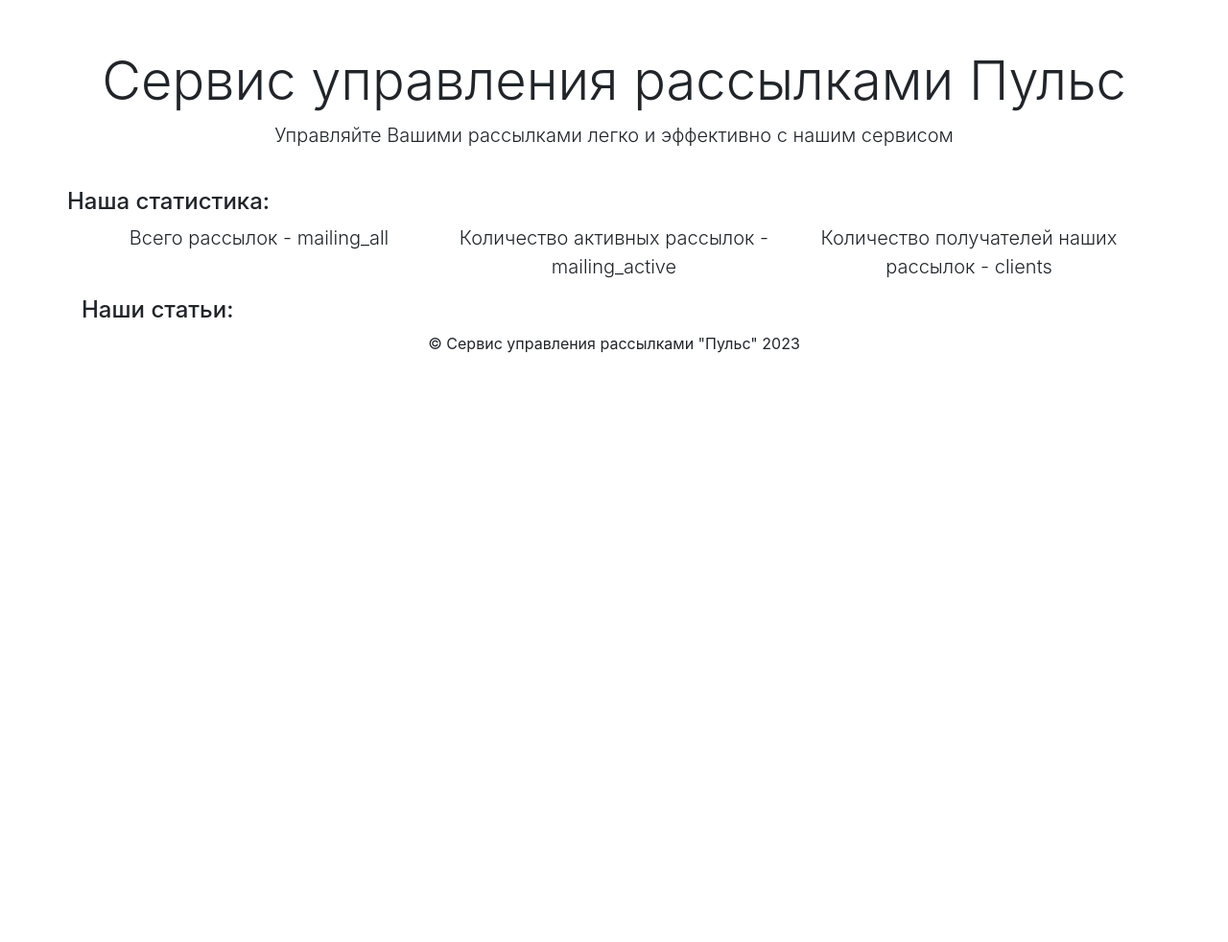
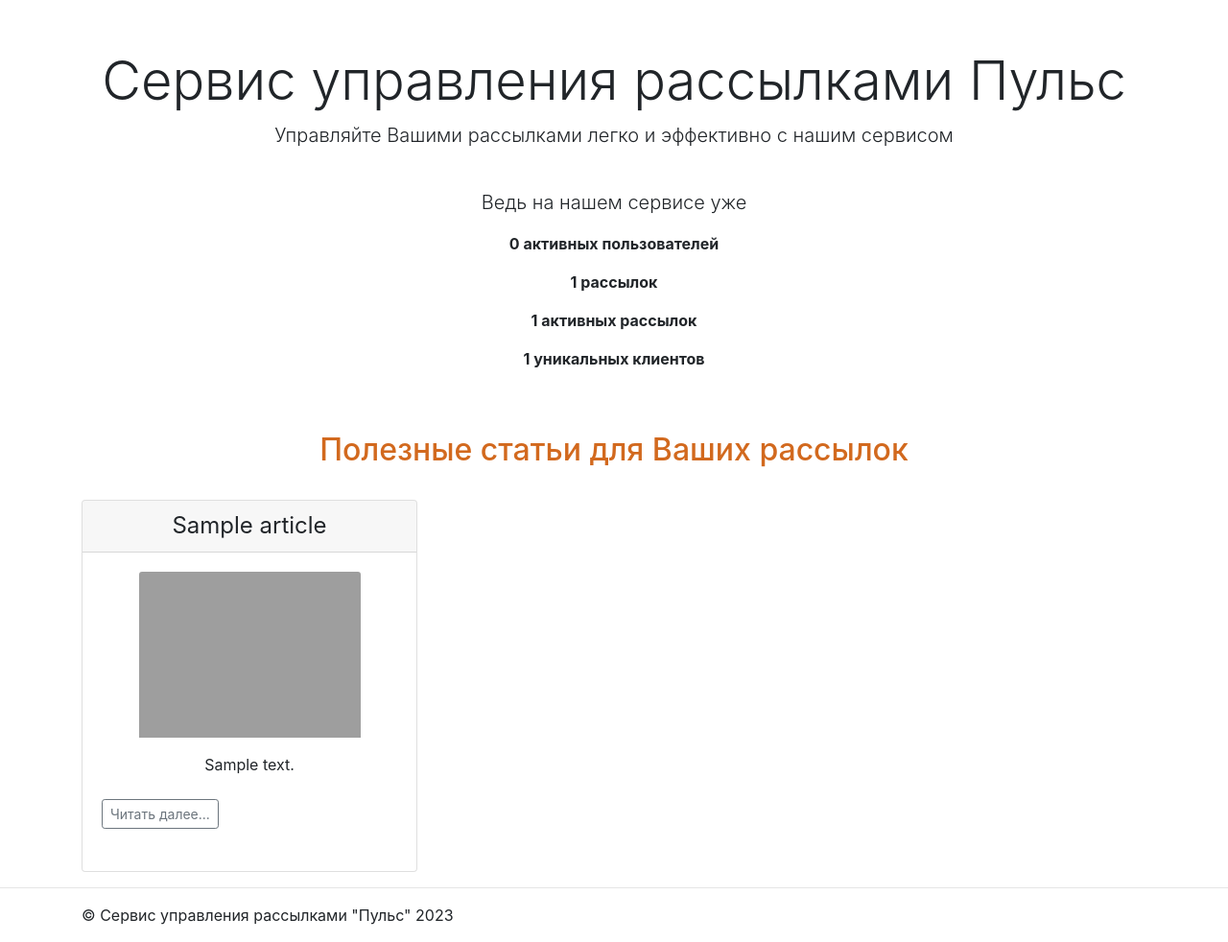
Before and after one commit to VeraSamohina/course_work_6_Django, a Django app: page / in a window 1280 px wide. Shown: the part 207-1189 px from the top of the page at 96% size. Before the commit the page ends 575 px from the top, so only its background shows below. Run offline with Django 4.2, Linux system fonts and the light colour scheme; tables that the repository leaves empty hold one stand-in row (values such as "Sample post"); some libraries are stand-ins or nearby versions; grey boxes are pictures that could not be loaded.

Commit message:
change homepage, add docstrings

```diff
--- a/mailing/templates/mailing/index.html
+++ b/mailing/templates/mailing/index.html
@@ -3,36 +3,95 @@
 <div class="pricing-header px-3 py-3 pt-md-5 pb-md-4 mx-auto text-center">
     <h1 class="display-4">Сервис управления рассылками Пульс</h1>
     <p class="lead"> Управляйте Вашими рассылками легко и эффективно с нашим сервисом</p>
+
 </div>
 <div>
+        <div class="col text-center ">
+            <p class="lead"> Ведь на нашем сервисе уже</p>
+            <p><strong> {{ count_users}} активных пользователей </strong></p>
+            <p><strong> {{ count_mailing }} рассылок</strong></p>
+             <p><strong> {{ count_active_mailing }} активных рассылок</strong></p>
+             <p> <strong>{{ count_unique_clients  }} уникальных клиентов</strong></p>
+
+        </div>
+    </div>
+{% if user.is_authenticated and not user.is_staff %}
 <div class="row text-center">
-        <h4 class="">Наша статистика:</h4>
+<div class="col-4">
+                <div class="card border-purple mb-5 mt-5 ">
+                    <div class="card-header">
+                        <h4 class="my-0 font-weight-normal">Мои рассылки</h4>
                     </div>
-    <div class="container">
-    <div class="row text-center">
-        <div class="col-4"><p class="lead">Всего рассылок - mailing_all </p></div>
-        <div class="col-4"><p class="lead">Количество активных рассылок - mailing_active </p></div>
-        <div class="col-4"><p class="lead">Количество получателей наших рассылок -  clients </p></div>
+                    <div class="card-body">
+                        <ul class="list-unstyled mt-3 mb-4 ">
+                            <li> {{user_count_active_mailing}} активных рассылки</li>
+                        </ul>
+                        <div class="d-flex justify-content-between align-items-center">
+                            <div class="btn-group">
+                                <a href="{% url 'mailing:create' %}" class="btn btn-sm btn-outline-orange">Создать новую рассылку</a>
                             </div>
                         </div>
                     </div>
-<div class="container">
-    <div class="row text-center">
-        <h4 class="">Наши статьи:</h4>
                 </div>
-    <div class="row text-center">
-<!--        {% for object in last_articles %}-->
+</div>
     <div class="col-4">
-            <div class="card mb-4 box-shadow">
+    <div class="card border-purple mb-5 mt-5 ">
                     <div class="card-header">
-                    <h4 class="lead">object </h4>
+                        <h4 class="my-0 font-weight-normal">Мои клиенты</h4>
                     </div>
                     <div class="card-body">
-                    <p class="list-unstyled mt-3 mb-4 text-start m-3">
-                        object.content|split...
-                    </p>
+                        <ul class="list-unstyled mt-3 mb-4 ">
+                            <li> {{user_count_clients}} получателей рассылок</li>
+                        </ul>
+                        <div class="d-flex justify-content-between align-items-center">
                             <div class="btn-group">
-                        <a class="btn btn-sm btn-outline-primary" href="">View</a>
+                                <a href="{% url 'mailing:create_client' %}" class="btn btn-sm btn-outline-orange">Добавить клиента</a>
+                            </div>
+                        </div>
+                    </div>
+                </div>
+            </div>
+<div class="col-4">
+    <div class="card border-purple mb-5 mt-5 ">
+                    <div class="card-header">
+                        <h4 class="my-0 font-weight-normal">Мои тексты рассылок</h4>
+                    </div>
+                    <div class="card-body">
+                        <ul class="list-unstyled mt-3 mb-4 ">
+                            <li> {{user_count_messages}} сообщений</li>
+                        </ul>
+                        <div class="d-flex justify-content-between align-items-center">
+                            <div class="btn-group">
+                                <a href="{% url 'mailing:create_message' %}" class="btn btn-sm btn-outline-orange">Создать новое сообщение</a>
+                            </div>
+                        </div>
+                    </div>
+                </div>
+            </div>
+{% endif %}
+<div class="pricing-header px-3 py-3 pt-md-5 pb-md-4 mx-auto text-center">
+<h2 class="display-5 text-center orange">Полезные статьи для Ваших рассылок</h2>
+</div>
+
+    <div class="row text-center">
+        {% for article in random_articles %}
+            <div class="col-4">
+                <div class="card mb-4 card h-100">
+                    <div class="card-header">
+                        <h4 class="my-0 font-weight-normal">{{ article.title }}</h4>
+                    </div>
+                    <div class="card-body">
+                        <a href="">
+                            <img alt="Фото" class="card-img-top" style="width: 75%"
+                                 src="/media/{{ article.preview }}">
+                        </a>
+                        <ul class="list-unstyled mt-3 mb-4 ">
+                            <li> {{ article.content|truncatechars:100 }}</li>
+                        </ul>
+                        <div class="d-flex justify-content-between align-items-center">
+                            <div class="btn-group">
+                                <a href="{% url 'blog:article_view' article.pk %}" class="btn btn-sm btn-outline-secondary">Читать далее...</a>
+                            </div>
                         </div>
                     </div>
                 </div>
--- a/mailing/templates/mailing/mailinglog_list.html
+++ b/mailing/templates/mailing/mailinglog_list.html
@@ -17,7 +17,7 @@
           <td>{{ object.timestamp }}</td>
           <td>{{ object.status }}</td>
           <td>{{ object.response }}</td>
-            <td>{{ object.mailing }}</td>
+            <td>{{ object.mailing}} </td>
         </tr>
       {% empty %}
         <tr>
--- a/mailing/urls.py
+++ b/mailing/urls.py
@@ -1,15 +1,15 @@
 from django.urls import path
 
 from mailing.apps import MailingConfig
-from mailing.views import (ClientListView, ClientCreateView, ClientUpdateView, ClientDeleteView, index,
+from mailing.views import (ClientListView, ClientCreateView, ClientUpdateView, ClientDeleteView,
                            MessageCreateView, MessageUpdateView, MessageDeleteView, MessageListView, MailingListView,
                            MailingCreateView, MailingDeleteView, MailingUpdateView,
-                           MailingLogListView, start_mailing, deactivate_mailing)
+                           MailingLogListView, start_mailing, deactivate_mailing, HomeView)
 
 app_name = MailingConfig.name
 
 urlpatterns = [
-    path('', index, name='index'),
+    path('', HomeView.as_view(), name='index'),
     path('clients/', ClientListView.as_view(), name='clients'),
     path('clients/create/', ClientCreateView.as_view(), name='create_client'),
     path('clients/edit/<slug>/', ClientUpdateView.as_view(), name='edit_client'),
@@ -28,6 +28,5 @@ urlpatterns = [
     path('mailings/deactivate/<int:pk>', deactivate_mailing, name='deactivate'),
 
     path('mailings/logs/', MailingLogListView.as_view(), name='logs'),
-    #path('mailings/test/', my_write_text, name='test'),
 
 ]
--- a/mailing/views.py
+++ b/mailing/views.py
@@ -1,17 +1,38 @@
+from random import sample
+
 from django.contrib.auth.decorators import login_required
 from django.contrib.auth.mixins import LoginRequiredMixin
 from django.http import Http404, HttpResponseForbidden
-from django.shortcuts import render, get_object_or_404, redirect
+from django.shortcuts import get_object_or_404, redirect
 from django.urls import reverse_lazy, reverse
-from django.views.generic import ListView, CreateView, UpdateView, DeleteView
+from django.views.generic import ListView, CreateView, UpdateView, DeleteView, TemplateView
 
+from blog.models import Article
 from mailing.forms import MailingForm, MessageForm, ClientForm
 from mailing.models import Client, Mailing, Message, MailingLog
+from users.models import User
 
 
-def index(request):
-    context = {'title': 'Главная'}
-    return render(request, 'mailing/index.html', context,)
+class HomeView(TemplateView):
+    extra_context = context = {'title': 'Главная'}
+    template_name = 'mailing/index.html'
+
+    def get_context_data(self, **kwargs):
+        """Получаем общую context_data для всех пользователей и конкретную для авторизованного"""
+        context_data = super().get_context_data(**kwargs)
+        context_data['count_mailing'] = Mailing.objects.all().count()
+        context_data['count_active_mailing'] = Mailing.objects.filter(status__in=['created', 'started']).count()
+        context_data['count_unique_clients'] = Client.objects.all().distinct().count()
+        articles = list(Article.objects.all())
+        context_data['random_articles'] = sample(articles, min(3, len(articles)))
+        context_data['count_users'] = User.objects.filter(is_active=True, is_staff=False).count()
+        user = self.request.user
+        if user.is_authenticated:
+            context_data['user_count_active_mailing'] = Mailing.objects.filter(status__in=['created', 'started'],
+                                                                               owner=user).count()
+            context_data['user_count_clients'] = Client.objects.filter(owner=user).count()
+            context_data['user_count_messages'] = Message.objects.filter(owner=user).count()
+        return context_data
 
 
 class ClientListView (ListView):
@@ -36,6 +57,7 @@ class ClientCreateView(LoginRequiredMixin,  CreateView):
     success_url = reverse_lazy('mailing:clients')
 
     def form_valid(self, form):
+        """Присвоение при создании клиента полю 'owner' значения текущего пользователя"""
         if form.is_valid():
             form.instance.owner = self.request.user
             form.save()
@@ -49,11 +71,12 @@ class ClientUpdateView(LoginRequiredMixin, UpdateView):
     success_url = reverse_lazy('mailing:clients')
 
     def get_object(self, queryset=None):
+        """Разрешаем редактирование клиента только пользователю, его создавшему"""
         self.object = super().get_object()
-        user_groups = [group.name for group in self.request.user.groups.all()]
-        if self.object.owner != self.request.user or 'moderator' in user_groups:
+        if self.object.owner == self.request.user:
+            return self.object
+        else:
             raise Http404
-        return self.object
 
 
 class ClientDeleteView(LoginRequiredMixin, DeleteView):
@@ -62,8 +85,9 @@ class ClientDeleteView(LoginRequiredMixin, DeleteView):
     success_url = reverse_lazy('mailing:clients')
 
     def get_object(self, queryset=None):
+        """Разрешаем удаление клиента только пользователю, его создавшему"""
         self.object = super().get_object()
-        if self.object.owner == self.request.user or self.request.user.is_superuser:
+        if self.object.owner == self.request.user:
             return self.object
         else:
             raise Http404
@@ -96,6 +120,7 @@ class MailingCreateView(LoginRequiredMixin,  CreateView):
         return kwargs
 
     def form_valid(self, form):
+        """Присвоение при создании рассылки полю 'owner' значения текущего пользователя"""
         if form.is_valid():
             form.instance.owner = self.request.user
             form.save()
@@ -114,11 +139,12 @@ class MailingUpdateView(LoginRequiredMixin,  UpdateView):
         return kwargs
 
     def get_object(self, queryset=None):
+        """Разрешаем редактирование рассылки только пользователю, его создавшему"""
         self.object = super().get_object()
-        user_groups = [group.name for group in self.request.user.groups.all()]
-        if self.object.owner != self.request.user or 'moderator' in user_groups:
+        if self.object.owner == self.request.user:
+            return self.object
+        else:
             raise Http404
-        return self.object
 
 
 class MailingDeleteView(LoginRequiredMixin,  DeleteView):
@@ -127,8 +153,9 @@ class MailingDeleteView(LoginRequiredMixin,  DeleteView):
     success_url = reverse_lazy('mailing:mailings')
 
     def get_object(self, queryset=None):
+        """Разрешаем удаление рассылки только пользователю, его создавшему"""
         self.object = super().get_object()
-        if self.object.owner == self.request.user or self.request.user.is_superuser:
+        if self.object.owner == self.request.user:
             return self.object
         else:
             raise Http404
@@ -141,6 +168,7 @@ class MessageCreateView(LoginRequiredMixin, CreateView):
     success_url = reverse_lazy('mailing:messages')
 
     def form_valid(self, form):
+        """Присвоение при создании сообщения полю 'owner' значения текущего пользователя"""
         self.object = form.save()
         self.object.owner = self.request.user
         self.object.save()
@@ -156,11 +184,12 @@ class MessageUpdateView(LoginRequiredMixin,  UpdateView):
     success_url = reverse_lazy('mailing:messages')
 
     def get_object(self, queryset=None):
+        """Разрешаем редактирование сообщения только пользователю, его создавшему"""
         self.object = super().get_object()
-        user_groups = [group.name for group in self.request.user.groups.all()]
-        if self.object.owner != self.request.user or 'moderator' in user_groups:
+        if self.object.owner == self.request.user:
+            return self.object
+        else:
             raise Http404
-        return self.object
 
 
 class MessageDeleteView(LoginRequiredMixin,  DeleteView):
@@ -169,8 +198,9 @@ class MessageDeleteView(LoginRequiredMixin,  DeleteView):
     success_url = reverse_lazy('mailing:messages')
 
     def get_object(self, queryset=None):
+        """Разрешаем удаление сообщения только пользователю, его создавшему"""
         self.object = super().get_object()
-        if self.object.owner == self.request.user or self.request.user.is_superuser:
+        if self.object.owner == self.request.user:
             return self.object
         else:
             raise Http404
@@ -194,16 +224,22 @@ class MessageListView (ListView):
 
 class MailingLogListView(ListView):
     model = MailingLog
+    extra_context = {'title': 'Статистика рассылок'}
 
     def get_queryset(self):
-        queryset = super().get_queryset().all()
-        if not self.request.user.is_staff:
-            queryset = queryset.filter(owner=self.request.user)
-        return queryset
+        """ Для модератора, суперпользователя показываем список всех логов,
+        для обычных пользователей получаем список созданных им рассылок, иначе пустой список"""
+        user_groups = [group.name for group in self.request.user.groups.all()]
+        if self.request.user.is_superuser or 'moderator' in user_groups:
+            return super().get_queryset().all()
+        if self.request.user.is_authenticated:
+            return super().get_queryset().all()
+        return self.model.objects.none()
 
 
 @login_required
 def start_mailing(request, pk):
+    """ Переключение статуса рассылки в ручном режиме только для владельца рассылки"""
     mailing_item = get_object_or_404(Mailing, pk=pk)
     if request.user == mailing_item.owner:
         if mailing_item.is_active:
@@ -219,6 +255,7 @@ def start_mailing(request, pk):
 
 @login_required
 def deactivate_mailing(request, pk):
+    """ Активация/деактивация рассылки для модератора или суперпользователя"""
     mailing_item = get_object_or_404(Mailing, pk=pk)
     user_groups = [group.name for group in request.user.groups.all()]
     if request.user.is_superuser or 'moderator' in user_groups:
```
Also changed, not shown: blog/views.py (+1 -9 lines), users/views.py (+6 -1 lines). Lines whose indentation alone changed are shown as unchanged.
